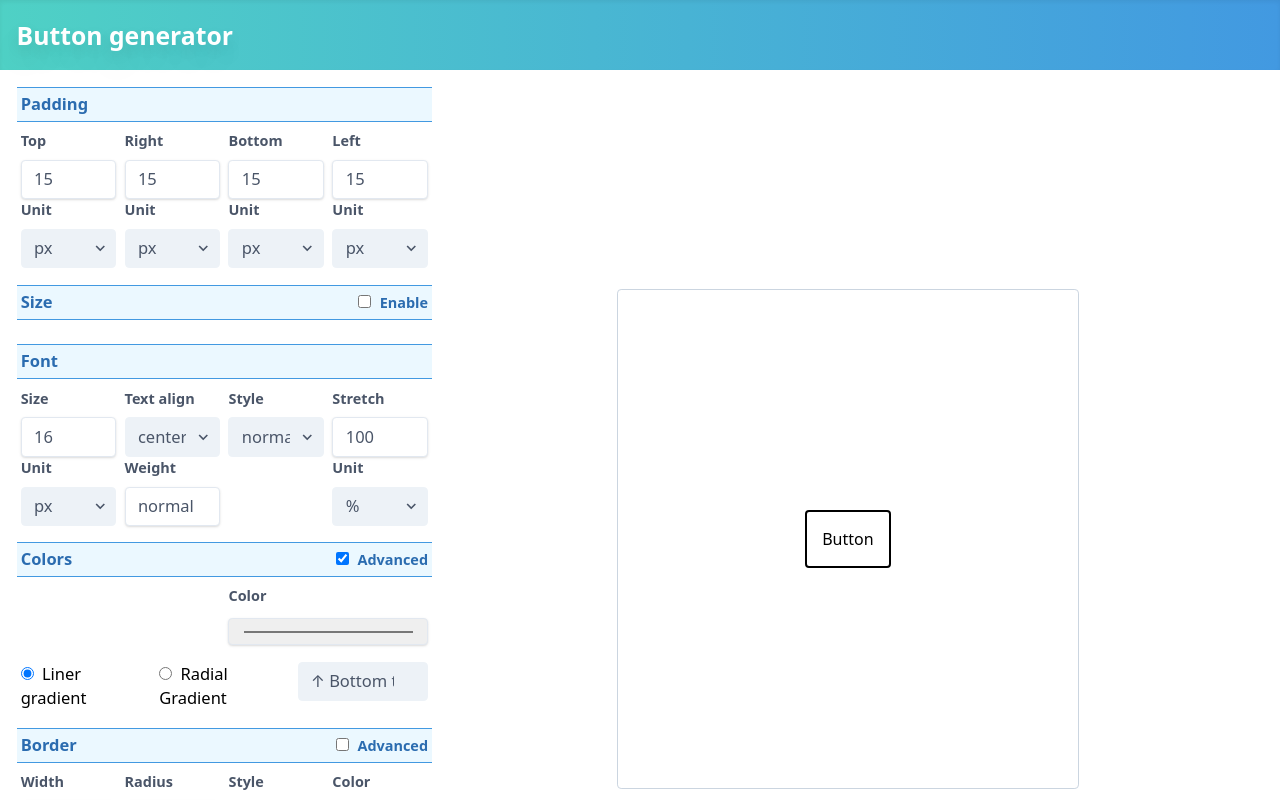
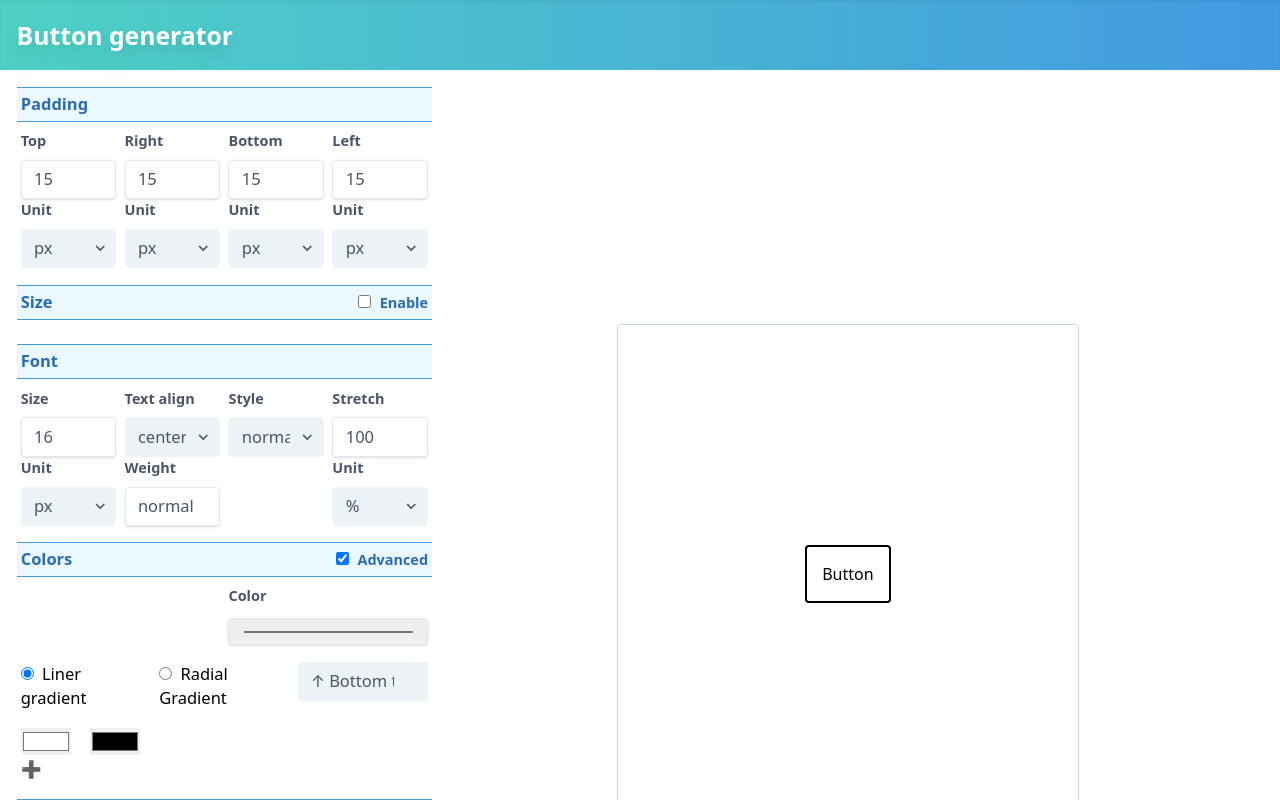
Before and after one commit to Matej-ch/button-generator, a Vue app: page / in a window 1280 px wide. Both pictures are taken after a click on the checkbox 342 px from the left and 558 px from the top of the page. Built offline with nearby package versions, Linux system fonts and the light colour scheme.

Commit message:
colorOpt added color swatches

```diff
--- a/src/components/colorOpt.vue
+++ b/src/components/colorOpt.vue
@@ -49,10 +49,15 @@
                         <option v-for="(option,key) in this.switchOptions" :key="key" :value="key">{{ option }}</option>
                     </select>
                 </div>
-
             </div>
         </transition>
 
+        <transition-group name="fade" mode="out-in" tag="div" class="flex flex-wrap w-full pt-4" v-show="enableAdvColor">
+            <div v-for="(color,index) in colors" class="px-1 w-1/6" :key="`color-${index}`">
+                <input type="color" :value="color">
+            </div>
+        </transition-group>
+        <a href="#" class="px-1 w-1/6" title="add another color stop" @click="addColorStop()" v-show="enableAdvColor">➕</a>
 
     </div>
 </template>
@@ -89,9 +94,7 @@ name: "colorOpt",
                 '90': '← Left to Right',
                 '135': '↘ Top-Left to Bottom-Right',
             },
-            color: {
-
-            }
+            colors: ['#ffffff','#000000']
         }
     },
     computed: {
@@ -108,6 +111,9 @@ name: "colorOpt",
             this.advancedColor = !this.advancedColor;
             this.$emit('enableAdvancedColor',this.advancedColor);
         },
+        addColorStop() {
+            this.colors.push('#ffffff');
+        }
 
     },
 }
```
